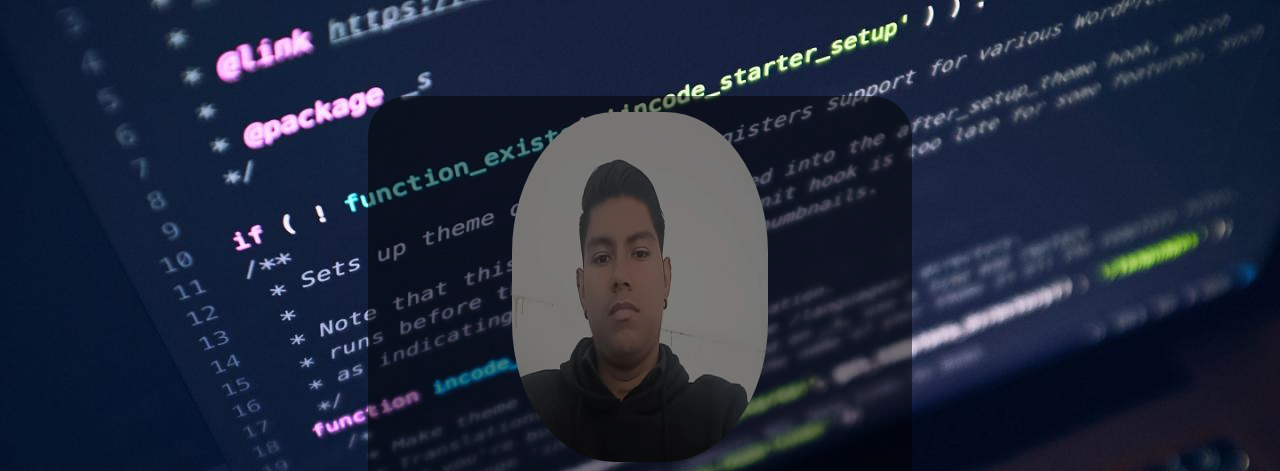
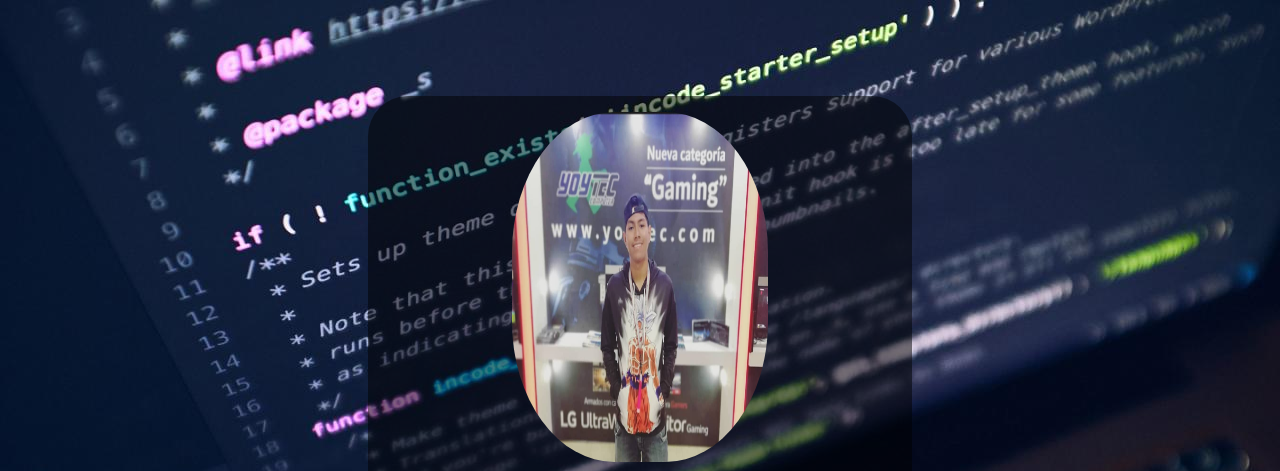
Before and after one commit to Humberto2997/Humberto_Card, a plain HTML site: page index.html in a window 1280 px wide. Shown: the top 471 px of the page. Drawn offline with nearby package versions, Linux system fonts and the light colour scheme.

```diff
--- a/index.html
+++ b/index.html
@@ -10,7 +10,7 @@
 </head>
 <body class="body">
     <main class="card">
-        <img src="/Humbert.jpg" alt="Humberto Ossa" width="256" height="350" class="img"/>
+        <img src="/Humberto.jpg" alt="Humberto Ossa" width="256" height="350" class="img"/>
 
     <h1 class="card_title">Humberto Ossa</h1>
     <h2  class="card_subtitle">🖥️Desarrollador de Software🖥️</h2>
```
